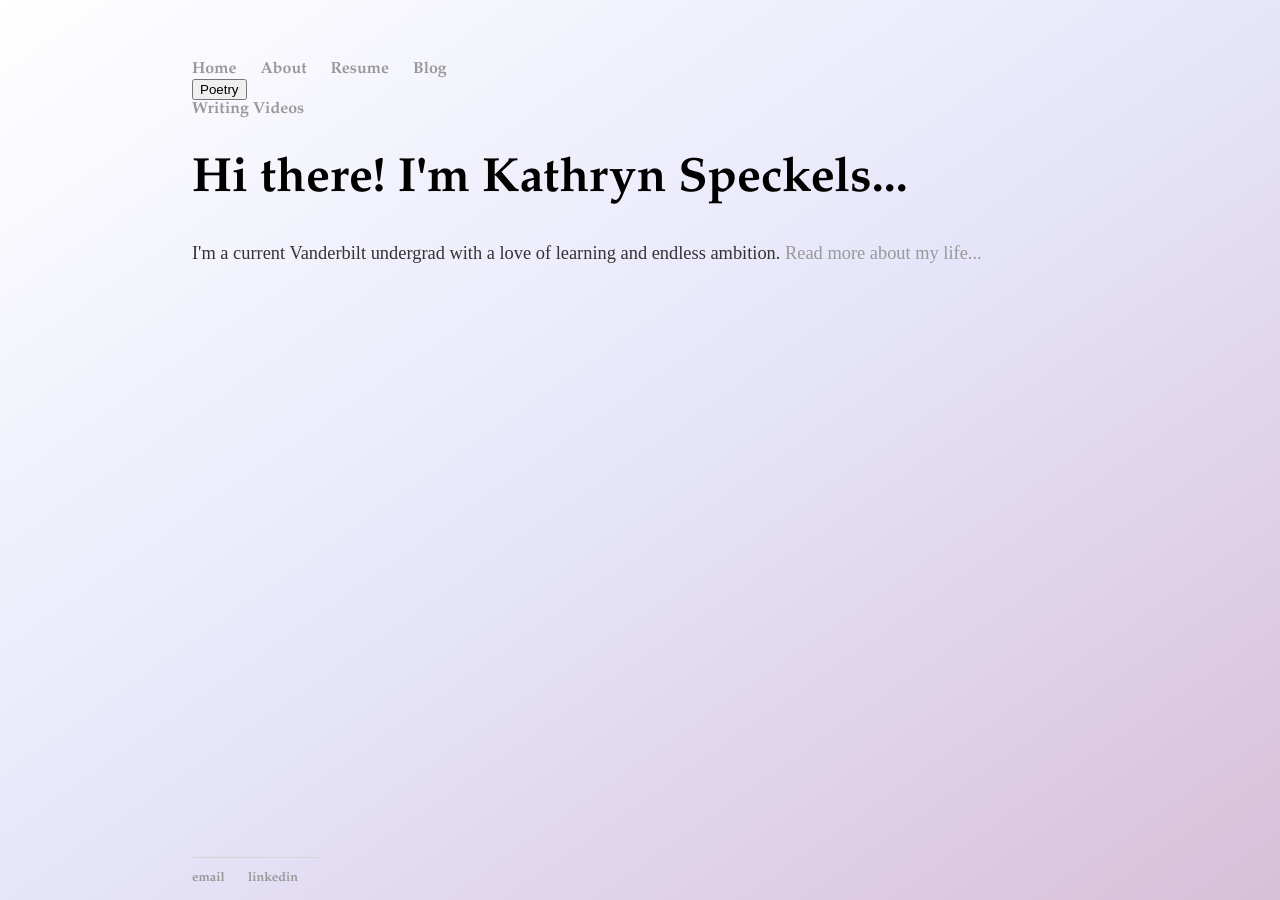
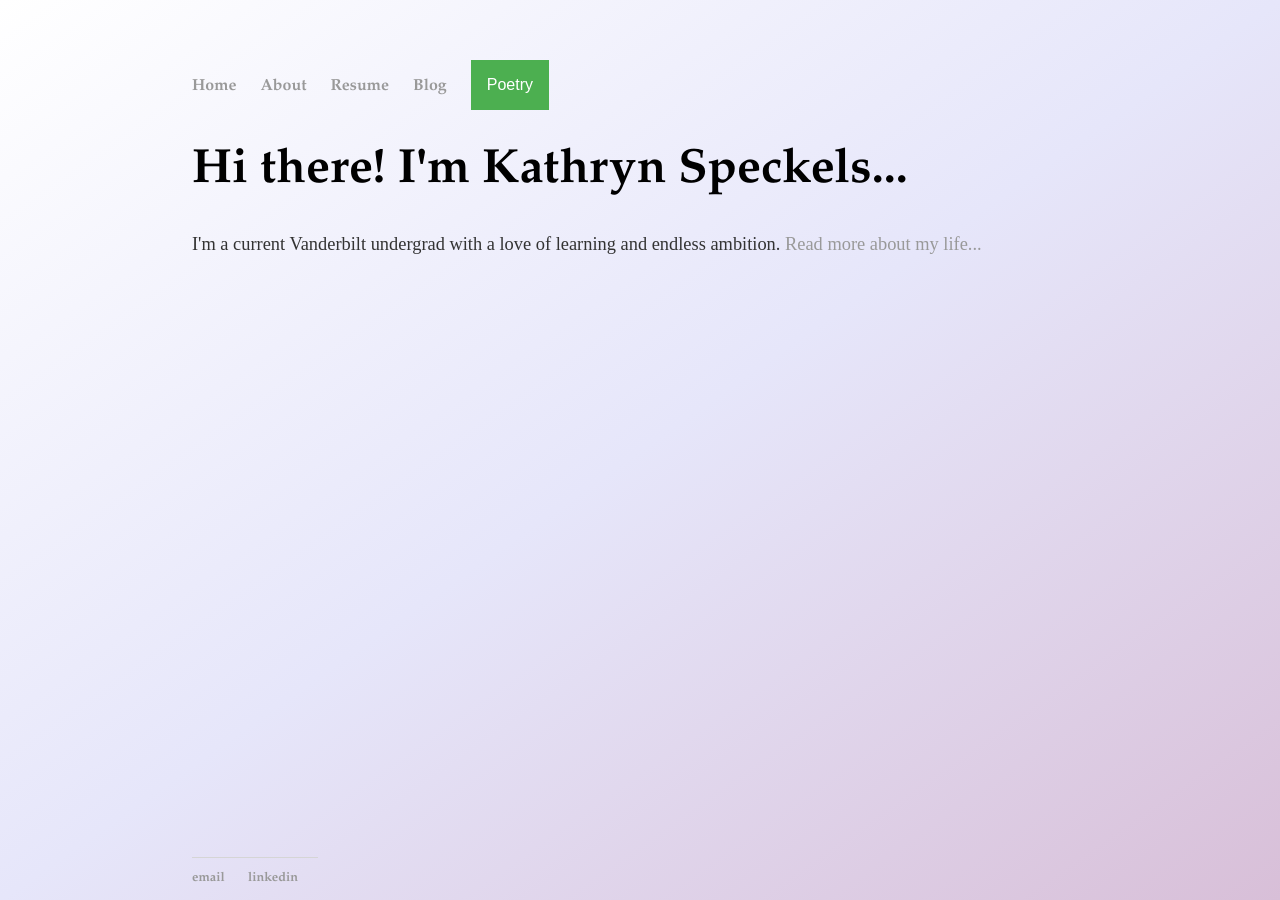
Before and after one commit to kspecks/kspecks.github.io, a Jekyll site: the page built from index.html, in a window 1280 px wide. Built offline with Jekyll 4.4.1, drawn with Linux system fonts in a browser that asks for light colours.

Commit message:
Update main.css

```diff
--- a/css/main.css
+++ b/css/main.css
@@ -43,3 +43,43 @@
 ul.posts li {
     list-style: none;
 }
+
+/* Dropdown Button */
+.dropbtn {
+    background-color: #4CAF50;
+    color: white;
+    padding: 16px;
+    font-size: 16px;
+    border: none;
+    cursor: pointer;
+}
+
+/* The container <div> - needed to position the dropdown content */
+.dropdown {
+    position: relative;
+    display: inline-block;
+}
+
+/* Dropdown Content (Hidden by Default) */
+.dropdown-content {
+    display: none;
+    position: absolute;
+    background-color: white;
+    min-width: 160px;
+}
+
+/* Links inside the dropdown */
+.dropdown-content a {
+    color: black;
+    padding: 12px 16px;
+    text-decoration: none;
+    display: block;
+}
+
+/* Change color of dropdown links on hover */
+.dropdown-content a:hover {background-color: #dab3ff}
+
+/* Show the dropdown menu on hover */
+.dropdown:hover .dropdown-content {
+    display: block;
+}
```
